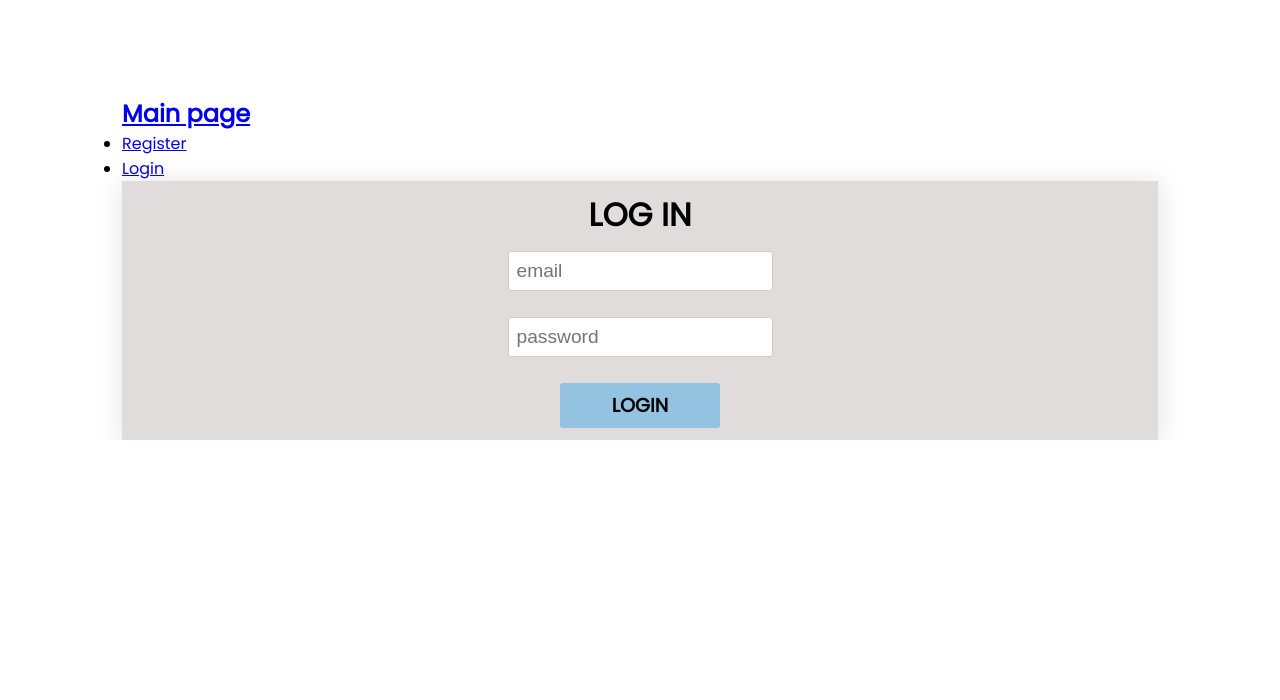
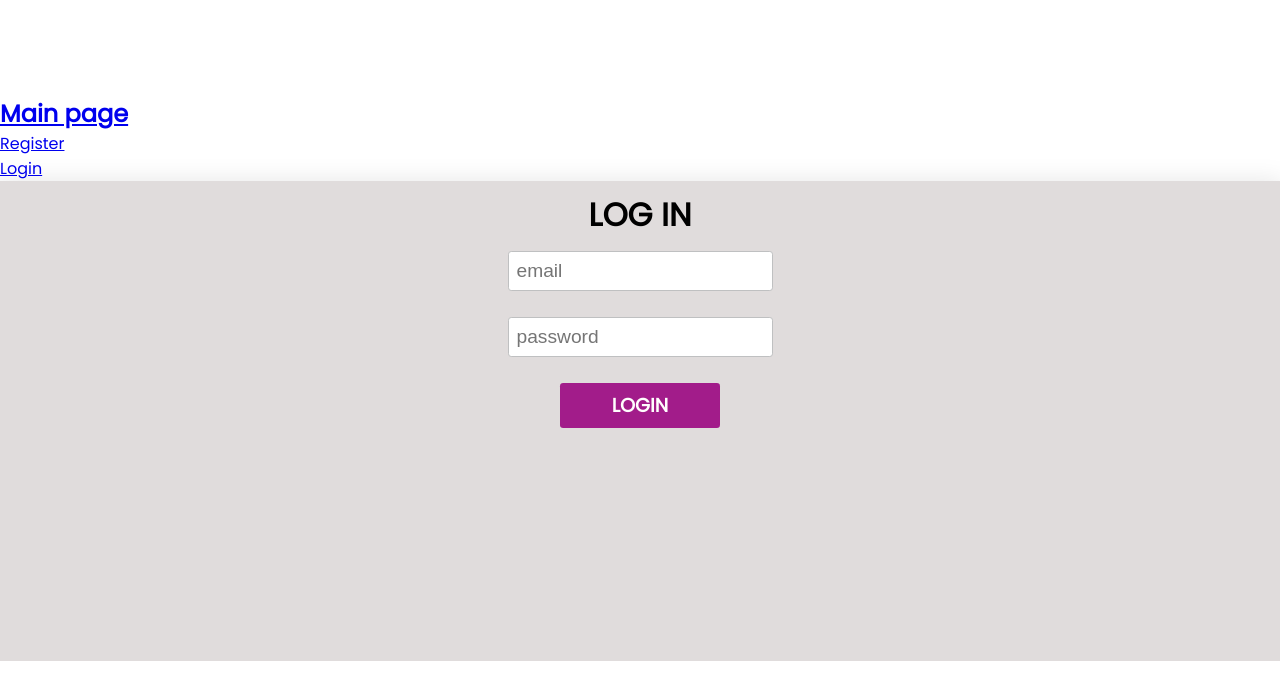
Before and after one commit to makiyo-ronkko/fullstack-app, a React (Create React App) app in the folder client/: page /login in a window 1280 px wide. Shown: the top 700 px of the page. Built offline with nearby package versions, Linux system fonts and the light colour scheme.

Commit message:
Add color variables

```diff
--- a/client/src/App.css
+++ b/client/src/App.css
@@ -1,8 +1,17 @@
 .App-container {
-  max-width: 1100px;
+  /* max-width: 1100px; */
   margin: auto;
   overflow: hidden;
-  padding: 0 2rem;
+  padding: auto;
   margin-top: 6rem;
   margin-bottom: 3rem;
 }
+
+.container {
+  display: flex;
+  justify-content: center;
+  background: rgb(224, 220, 220);
+  overflow: hidden;
+  box-shadow: 1px 2px 24px 2px rgba(0, 0, 0, 0.1);
+  min-height: 30rem;
+}
--- a/client/src/components/admin/Signin/Signin.css
+++ b/client/src/components/admin/Signin/Signin.css
@@ -1,9 +1,10 @@
-.container {
-  display: flex;
-  justify-content: center;
-  background: rgb(224, 220, 220);
-  overflow: hidden;
-  box-shadow: 1px 2px 24px 2px rgba(0, 0, 0, 0.1);
+:root {
+  --primary-color: #1c47a2;
+  --secondary-color: #a21c8a;
+  --support-color: #f1e6ab;
+  --gray-color: #bfc0c1;
+  --dark-color: #050505;
+  --light-color: #fffefd;
 }
 
 .Form {
@@ -20,7 +21,7 @@
 .Form .Form-text {
   display: block;
   margin-top: 0.3rem;
-  color: #888;
+  color: var(--gray-color);
 }
 
 .Form h1 {
@@ -35,7 +36,7 @@
   width: 100%;
   padding: 0.5rem;
   font-size: 1.2rem;
-  border: 1px solid #ccc;
+  border: 1px solid var(--gray-color);
   margin: 0.8rem;
   border-radius: 0.2rem;
 }
@@ -49,7 +50,8 @@
   font-size: 1.2rem;
   font-weight: bold;
   text-transform: uppercase;
-  background: rgb(72, 172, 230, 0.5);
+  background: var(--secondary-color);
+  color: var(--light-color);
   border: none;
   outline: none;
 }
--- a/client/src/components/admin/Signup/Signup.css
+++ b/client/src/components/admin/Signup/Signup.css
@@ -1,9 +1,10 @@
-.container {
-  display: flex;
-  justify-content: center;
-  background: rgb(248, 246, 246);
-  overflow: hidden;
-  box-shadow: 1px 2px 24px 2px rgba(0, 0, 0, 0.1);
+:root {
+  --primary-color: #1c47a2;
+  --secondary-color: #a21c8a;
+  --support-color: #f1e6ab;
+  --gray-color: #bfc0c1;
+  --dark-color: #050505;
+  --light-color: #fffefd;
 }
 
 .Form {
@@ -20,7 +21,7 @@
 .Form .Form-text {
   display: block;
   margin-top: 0.3rem;
-  color: #888;
+  color: var(--gray-color);
 }
 
 .Form h1 {
@@ -35,7 +36,7 @@
   width: 100%;
   padding: 0.5rem;
   font-size: 1.2rem;
-  border: 1px solid #ccc;
+  border: 1px solid var(--gray-color);
   margin: 0.8rem;
   border-radius: 0.2rem;
 }
@@ -49,7 +50,8 @@
   font-size: 1.2rem;
   font-weight: bold;
   text-transform: uppercase;
-  background: rgb(72, 172, 230, 0.5);
+  background: var(--secondary-color);
+  color: var(--light-color);
   border: none;
   outline: none;
 }
```
